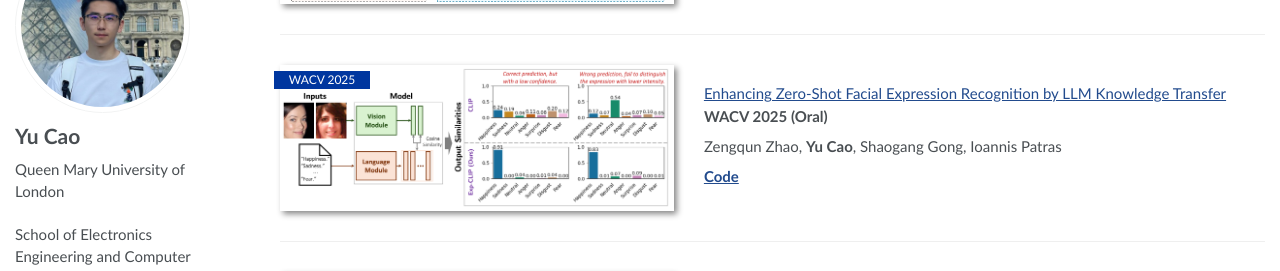
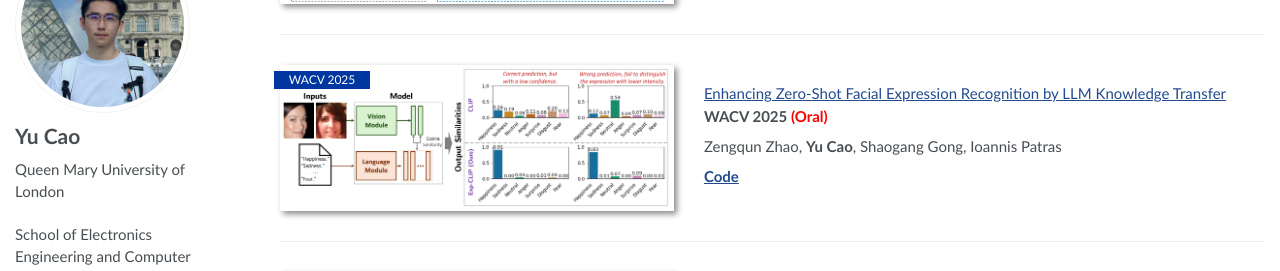
Before and after one commit to Artcs1/Artcs1.github.io, a Jekyll site: the page built from _pages/about.md, in a window 1280 px wide and 900 px high, scrolled down 650 px. Shown: the part 153-424 px from the top of the window. Built offline with Jekyll 4.4.1, drawn with Linux system fonts in a browser that asks for light colours; some web fonts are replaced.

Commit message:
minor update

```diff
--- a/_pages/about.md
+++ b/_pages/about.md
@@ -57,7 +57,7 @@ Zengqun Zhao, Ziquan Liu, **Yu Cao**, Shaogang Gong, Ioannis Patras
 <div class='paper-box-text' markdown="1">
 
 [Enhancing Zero-Shot Facial Expression Recognition by LLM Knowledge Transfer](https://arxiv.org/abs/2405.19100)
-**WACV 2025 (Oral)**
+**WACV 2025 <span style="color:red">(Oral)</span>**
 
 Zengqun Zhao, **Yu Cao**, Shaogang Gong, Ioannis Patras
 
```
